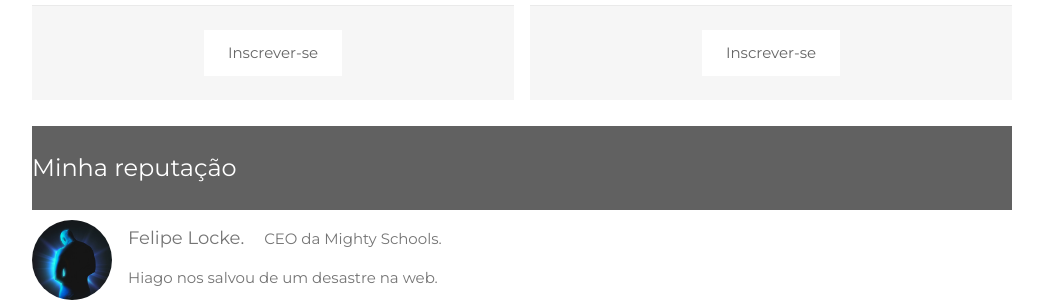
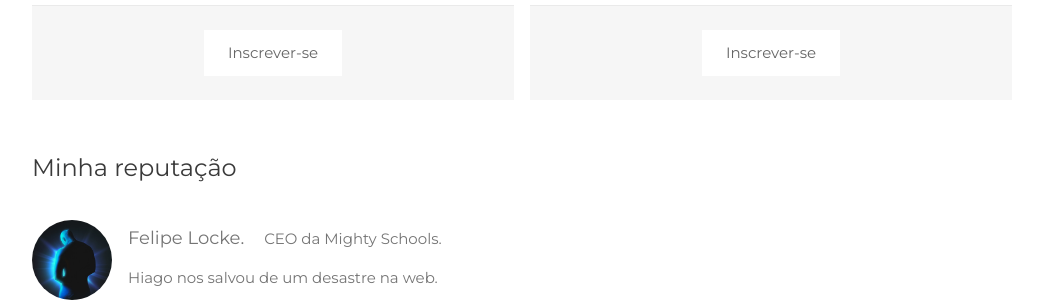
Before and after one commit to Cleitin1/pro--web, a Next.js app: page / in a window 1280 px wide. Shown: the part 2160-2462 px from the top of the page, without its empty margins (178-1221 px from the left). Built offline with nearby package versions, Linux system fonts and the light colour scheme.

Commit message:
Alterando fonte

```diff
--- a/pages/index.js
+++ b/pages/index.js
@@ -127,7 +127,7 @@ export default function Home() {
               {/* End Grid/Pricing tables */}
             </div>
             {/* Testimonials */}
-            <h3 className="w3-padding-24 w3-dark-grey">Minha reputação</h3>
+            <h3 className="w3-padding-24 w3-text-dark-grey">Minha reputação</h3>
             <img src="/img8.jpg" alt="Avatar" className="w3-left w3-circle w3-margin-right" style={{width: '80px'}} />
             <p><span className="w3-large w3-margin-right">Felipe Locke.</span> CEO da Mighty Schools.</p>
             <p>Hiago nos salvou de um desastre na web.</p><br />
```
